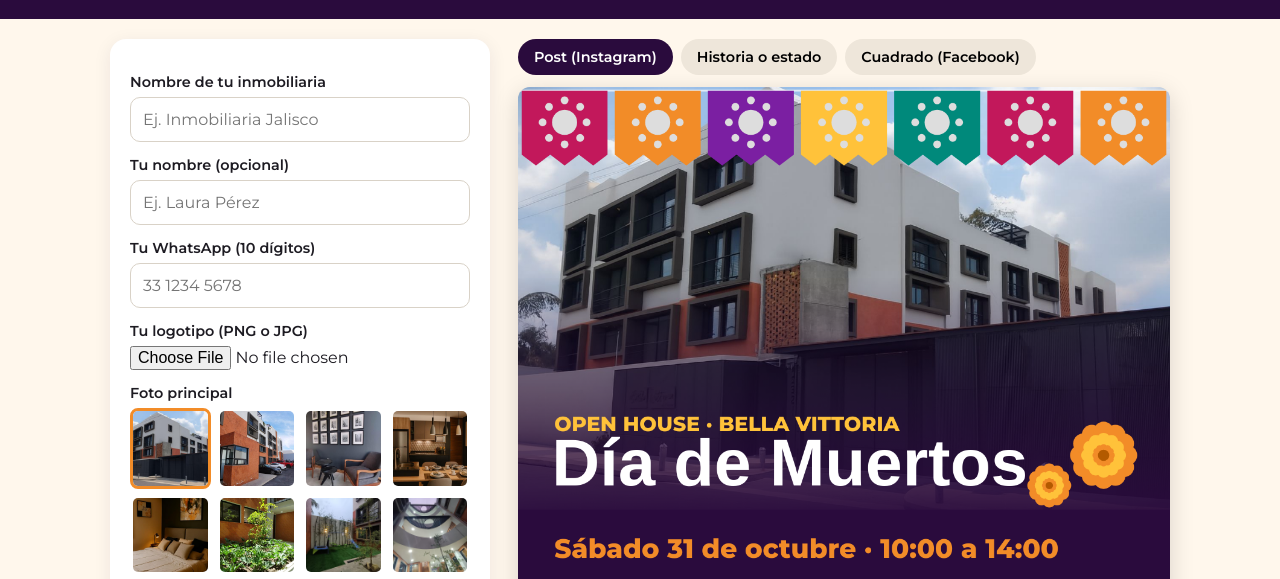
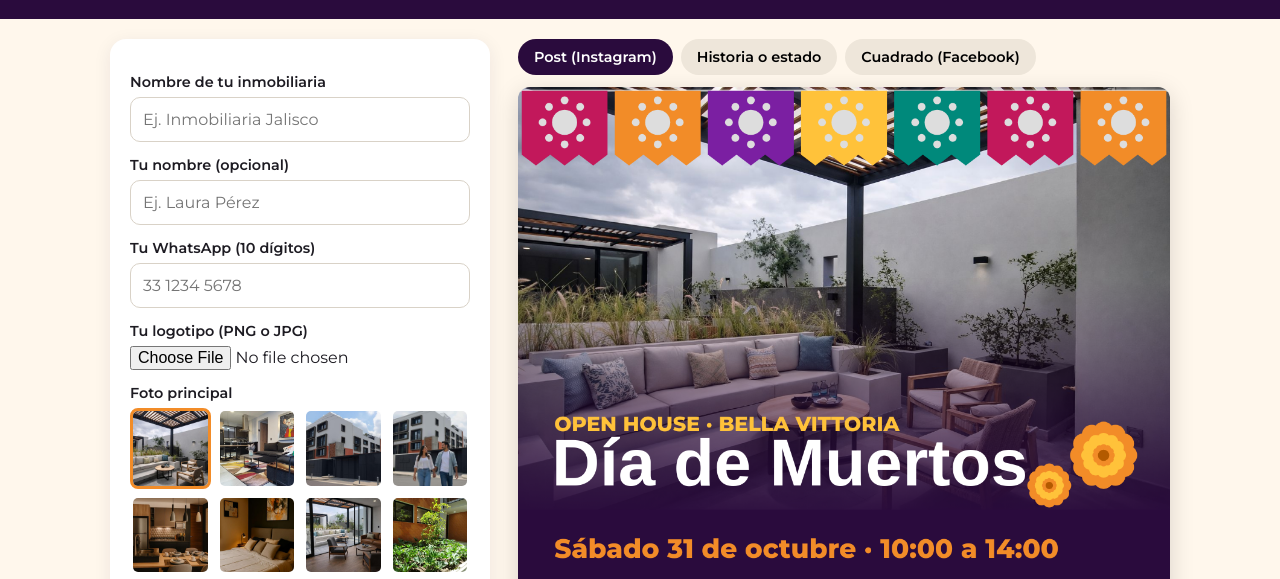
Before and after one commit to javiermendosalinas-afk/bellavittoria-vip, a plain HTML site: page corredores/index.html in a window 1280 px wide. Shown: the part 177-756 px from the top of the page. Drawn offline with Linux system fonts and the light colour scheme; a web font is replaced by a local one.

Commit message:
Kit corredores: index.html

```diff
--- a/corredores/index.html
+++ b/corredores/index.html
@@ -78,10 +78,10 @@
 </main>
 <footer>Bella Vittoria Residencial · Cobre 4232, Lomas de la Victoria, Tlaquepaque · Comercializa Acierta Max, S.A. de C.V. · <a href="https://bellavittoria.vip">bellavittoria.vip</a> · <a href="https://acierta.pro/aviso-privacidad.html">Aviso de privacidad</a></footer>
 <script>
-const FOTOS=["fachada","fachada-acceso","lobby-1","cocina-comedor","recamara-1","jardin-1","juegos-2","patio-vista"];
+const FOTOS=["rooftop-1","sala-cocina","fachada","pareja","cocina-comedor","recamara-1","rooftop-2","jardin-1"];
 const F={post:[1080,1350],historia:[1080,1920],cuadrado:[1080,1080]};
 const C={mor:"#2A0B3D",cemp:"#F28C28",mag:"#C2185B",ama:"#FFC23A",crema:"#FFF7EC"};
-let fmt="post", foto="fachada", logo=null; const imgs={};
+let fmt="post", foto="rooftop-1", logo=null; const imgs={};
 const $=id=>document.getElementById(id), cv=$("lienzo"), ctx=cv.getContext("2d");
 function cargar(src){return new Promise((ok,no)=>{const i=new Image();i.onload=()=>ok(i);i.onerror=no;i.src=src;});}
 const fotosDiv=$("fotos");
```
